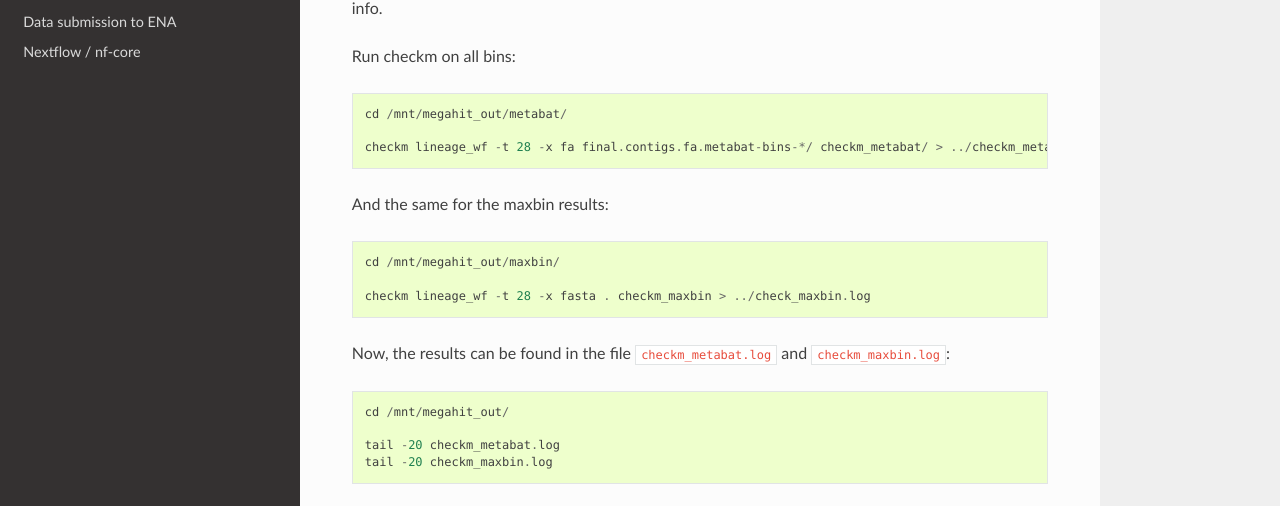
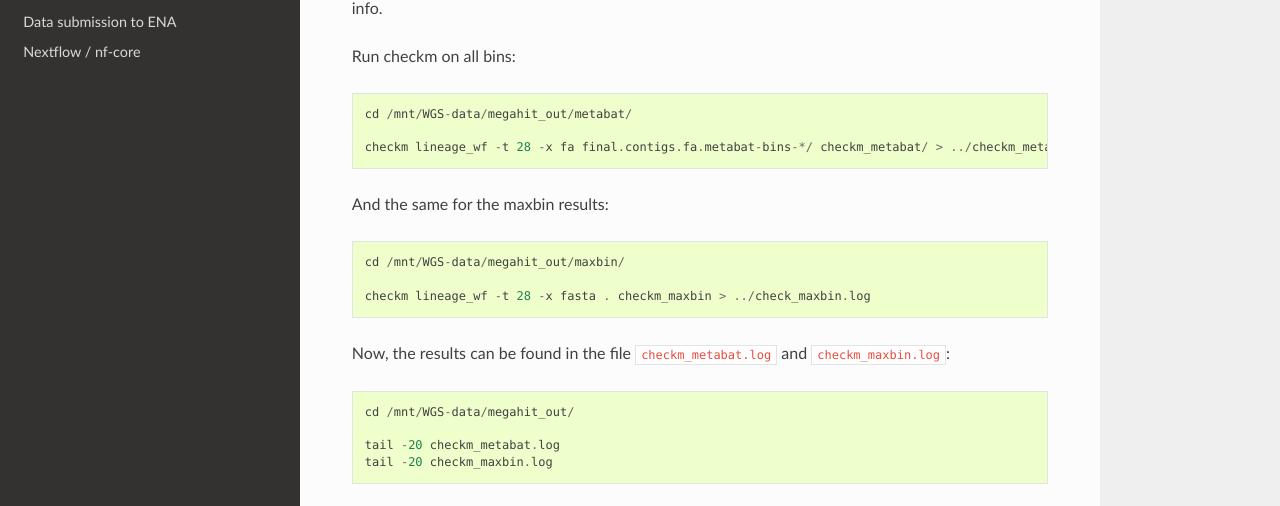
Before and after one commit to metagenomics/metagenomics-workshop, a Sphinx documentation site: the page built from docs/binning/bin_quality.rst, in a window 1280 px wide and 1188 px high. Shown: the part 515-1021 px from the top of the window. Built offline with Sphinx 7.4.7 and the Read the Docs theme 2.0.0, drawn with Linux system fonts in a browser that asks for light colours.

Commit message:
Update bin_quality.rst

```diff
--- a/docs/binning/bin_quality.rst
+++ b/docs/binning/bin_quality.rst
@@ -11,7 +11,7 @@ See the `CheckM home page <https://ecogenomics.github.io/CheckM/>`_ for more inf
 
 Run checkm on all bins::
 
-  cd /mnt/megahit_out/metabat/
+  cd /mnt/WGS-data/megahit_out/metabat/
 
   checkm lineage_wf -t 28 -x fa final.contigs.fa.metabat-bins-*/ checkm_metabat/ > ../checkm_metabat.log
 
@@ -19,14 +19,14 @@ Run checkm on all bins::
 
 And the same for the maxbin results::
 
-  cd /mnt/megahit_out/maxbin/
+  cd /mnt/WGS-data/megahit_out/maxbin/
 
   checkm lineage_wf -t 28 -x fasta . checkm_maxbin > ../check_maxbin.log
 
 
 Now, the results can be found in the file ``checkm_metabat.log`` and ``checkm_maxbin.log``::
 
-  cd /mnt/megahit_out/
+  cd /mnt/WGS-data/megahit_out/
 
   tail -20 checkm_metabat.log
   tail -20 checkm_maxbin.log
```
